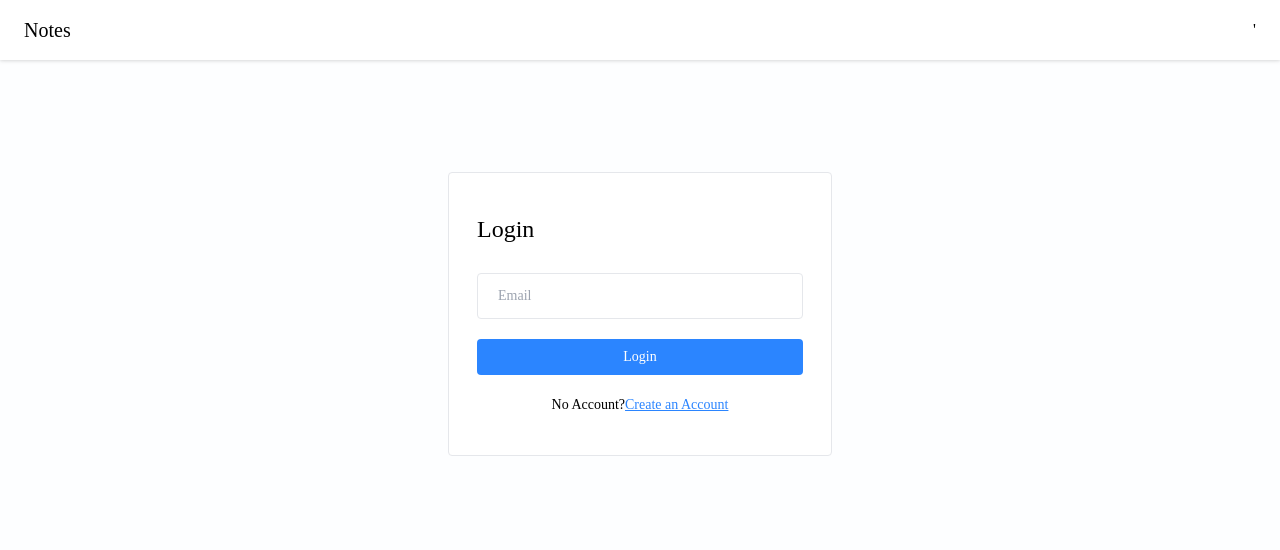
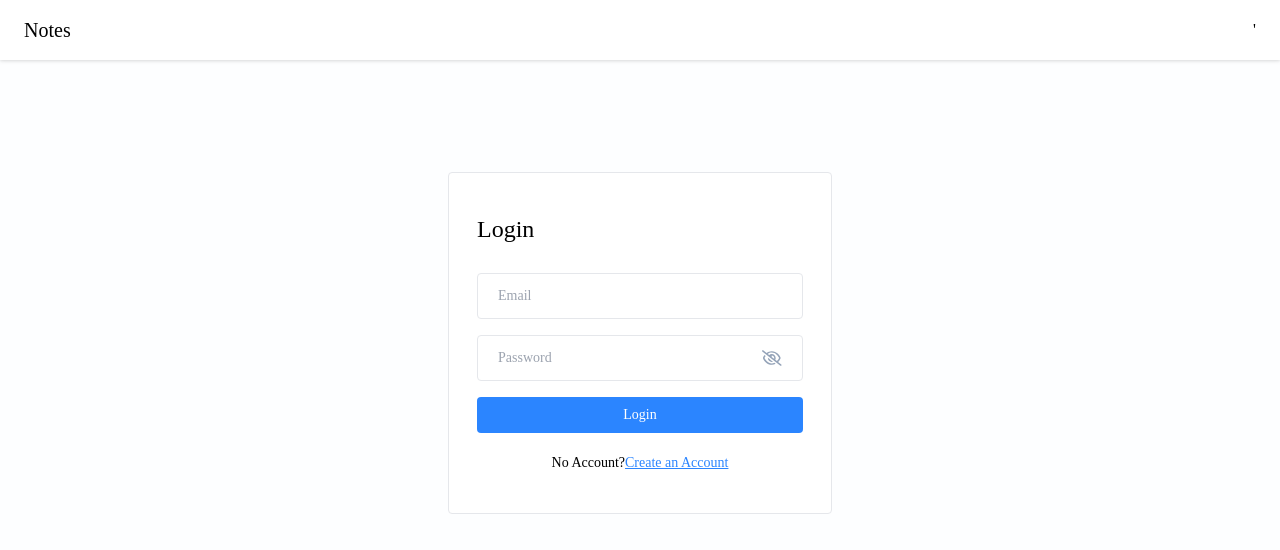
Before and after one commit to jijedilip006/Notes-App-MERN, a React (Vite) app in the folder frontend/notes-app/: page /login in a window 1280 px wide. Shown: the top 550 px of the page. Built offline with nearby package versions, Linux system fonts and the light colour scheme; a web font is replaced by a local one.

Commit message:
feat(auth) : Update login page to handle invalid password and email entry

```diff
--- a/frontend/notes-app/src/pages/Login/Login.jsx
+++ b/frontend/notes-app/src/pages/Login/Login.jsx
@@ -1,17 +1,51 @@
-import React from 'react'
+import React, { useState } from 'react'
 import Navbar from '../../components/Navbar/Navbar';
 import { Link } from 'react-router-dom';
+import PasswordInput from '../../components/Input/PasswordInput';
+import { validateEmail } from '../../utils/helper';
 
 const Login = () => {
+
+  const [email,setEmail] = useState('')
+  const [password,setPassword] = useState('')
+  const [error,setError] = useState('')
+
+  const handleLogin = async (e) => {
+    e.preventDefault()
+
+    if (!validateEmail(email)) {
+      setError("Please enter a valid email address!")
+      return;
+    }
+
+    if (!password) {
+      setError("Please enter a password")
+      return;
+    }
+
+    setError("")
+  };
+
   return <>
     <Navbar />
 
     <div className='flex items-center justify-center mt-28'>
       <div className="w-96 border rounded bg-white px-7 py-10">
-        <form onSubmit={() => {}}>
+        <form onSubmit={handleLogin}>
           <h4 className='text-2xl mb-7'>Login</h4>
 
-          <input type='text' placeholder="Email" className='input-box' />
+          <input type='text' placeholder="Email" className='input-box'
+
+          value={email}
+            onChange={(e) => setEmail(e.target.value)}
+          />
+
+          <PasswordInput
+            value={password}
+            onChange={(e) => setPassword(e.target.value)}
+          />
+
+          {error && <p className='text-red-500 text-xs pb-1'>{error}</p>}
 
           <button type = 'submit' className='btn-primary'>
             Login
```
